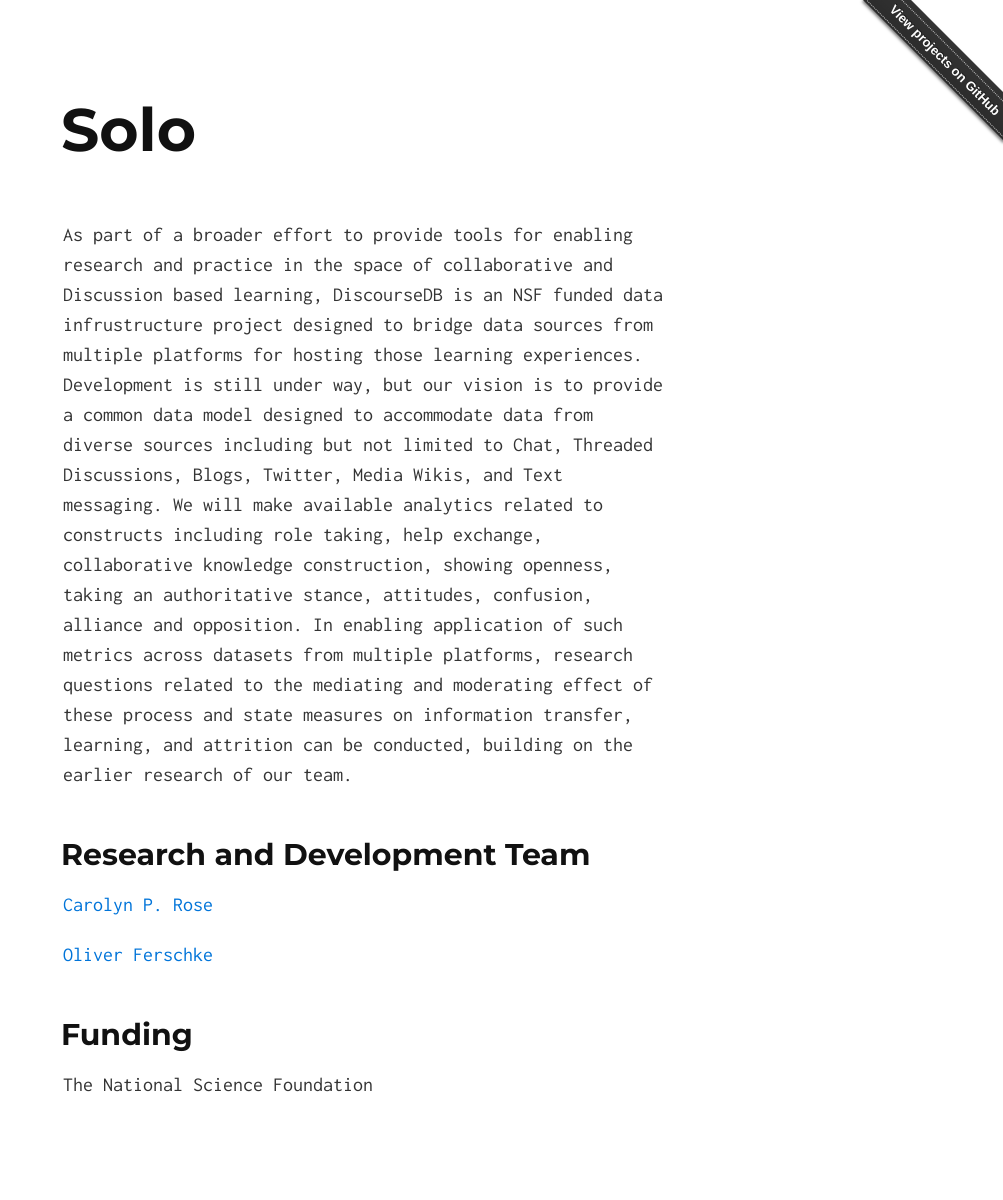
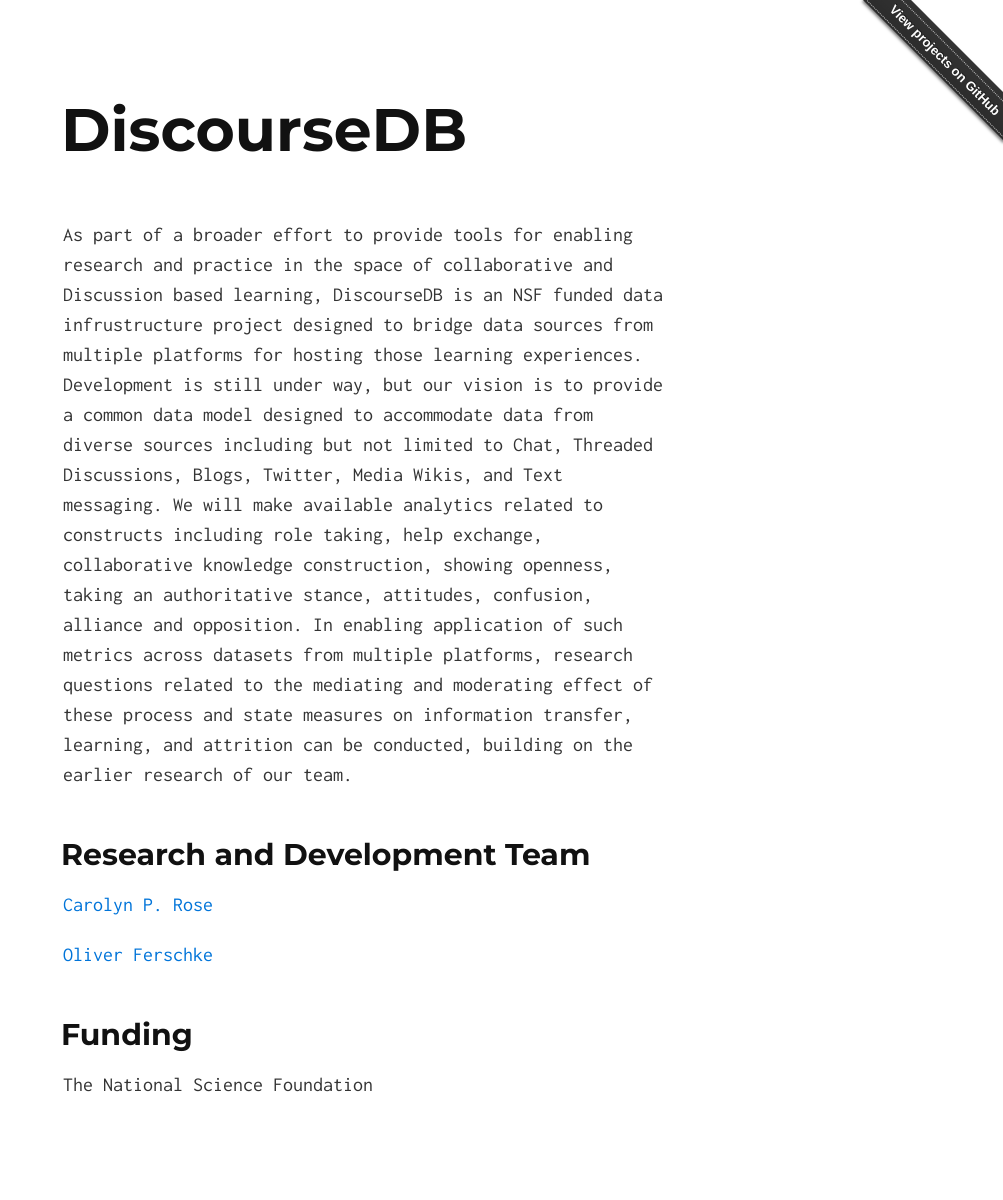
Before and after one commit to cbogart/discoursedb.github.io, a Jekyll site: the page built from index.md, in a window 1280 px wide. Shown: the whole page, without its empty margins (277-1280 px from the left). Built offline with Jekyll 4.4.1, drawn with Linux system fonts in a browser that asks for light colours.

Commit message:
Initial commit

```diff
--- a/_config.yml
+++ b/_config.yml
@@ -1,7 +1,7 @@
 # Site settings
-title: Solo, a Jekyll Theme
-tag_text: Solo
-description: Solo is a Jekyll theme that supports single-page websites only, but supports them well. Yes, it’s responsive.
+title: DiscourseDB - Bridging discourse across platforms
+tag_text: DiscourseDB
+description: DiscourseDB is a framework for representing discourse from multiple platforms in a uniform representation.
 
 # Build settings
 markdown: kramdown
```
